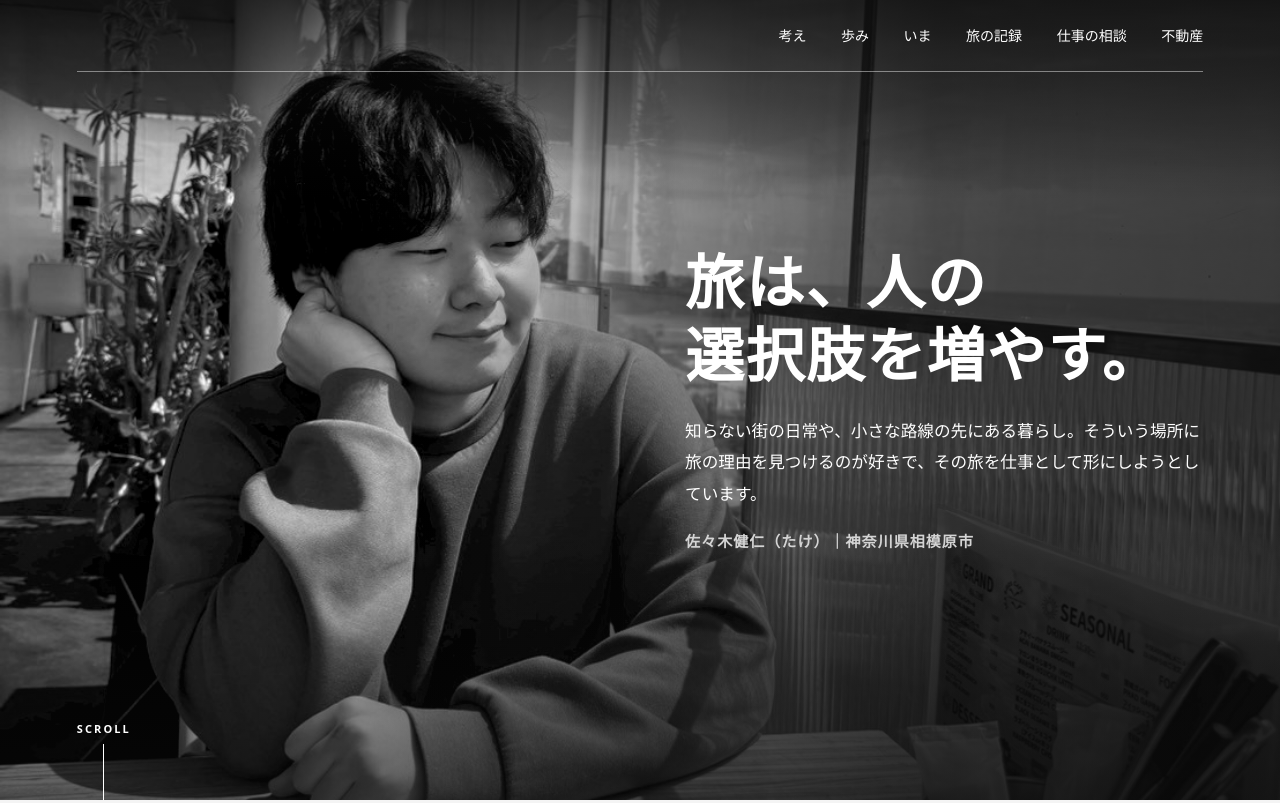
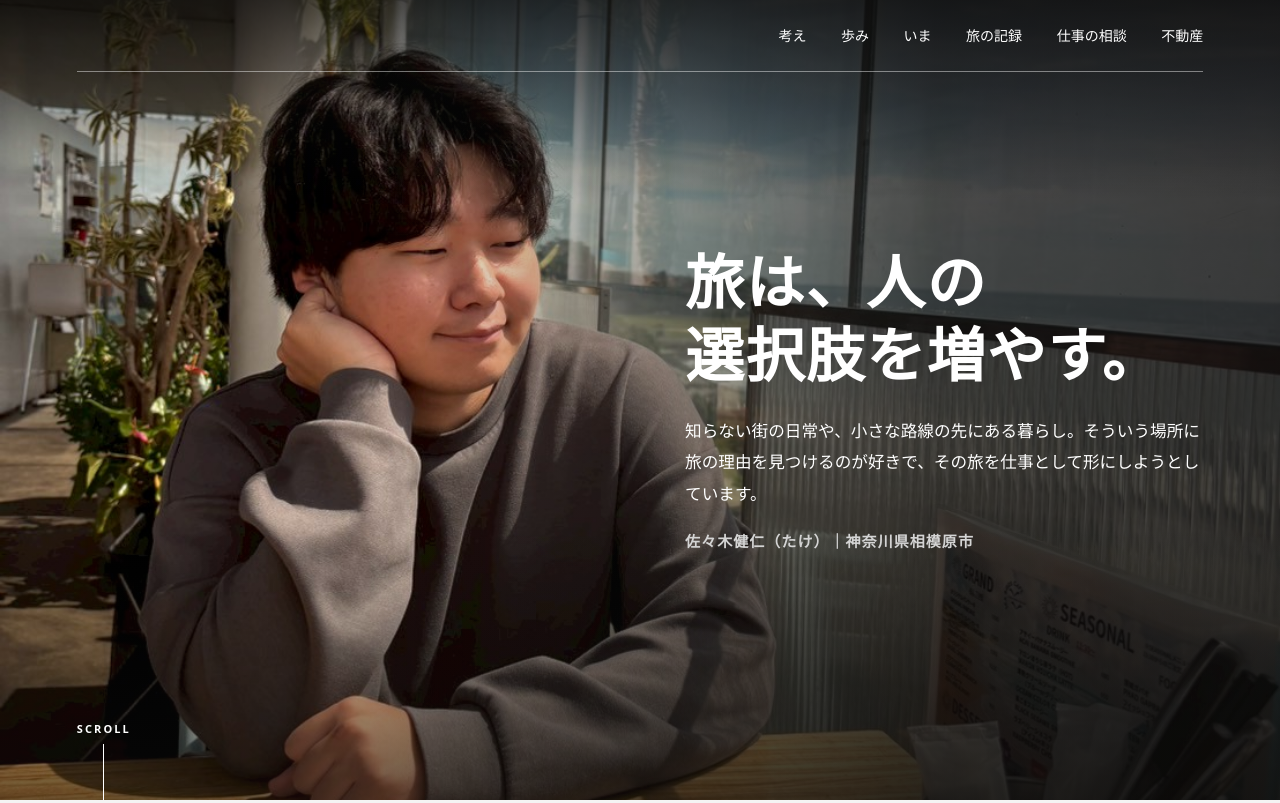
Before and after one commit to take290/take920-site, a plain HTML site: page index.html in a window 1280 px wide. Shown: the top 803 px of the page. Drawn offline with Linux system fonts and the light colour scheme.

Commit message:
Keep hero photos in color

```diff
--- a/style.css
+++ b/style.css
@@ -66,7 +66,7 @@ nav a:hover { text-decoration: underline; }
   height: 100%;
 }
 
-.hero-image { object-fit: cover; object-position: center 53%; filter: grayscale(1) contrast(1.06); }
+.hero-image { object-fit: cover; object-position: center 53%; }
 
 .hero::after {
   content: "";
```
